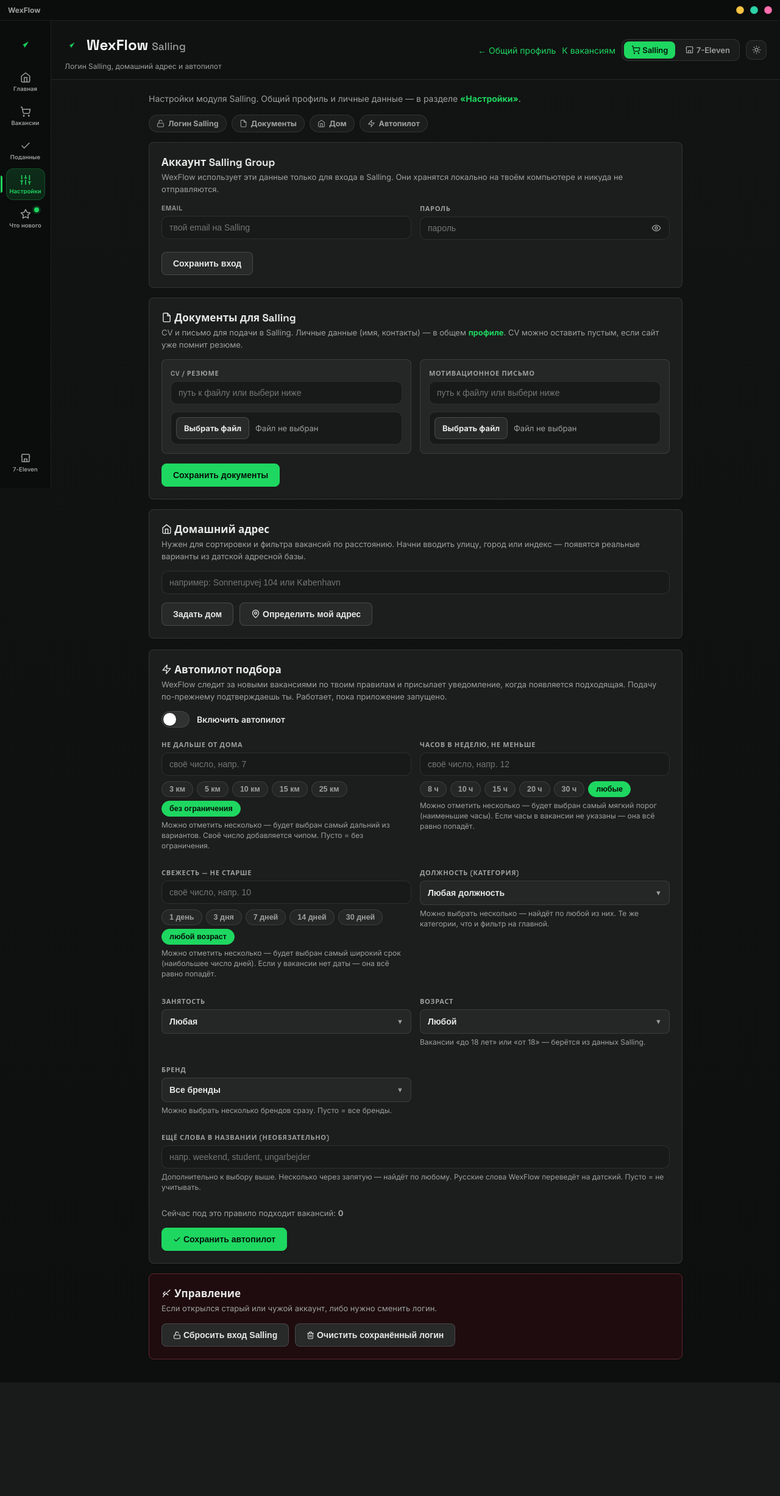
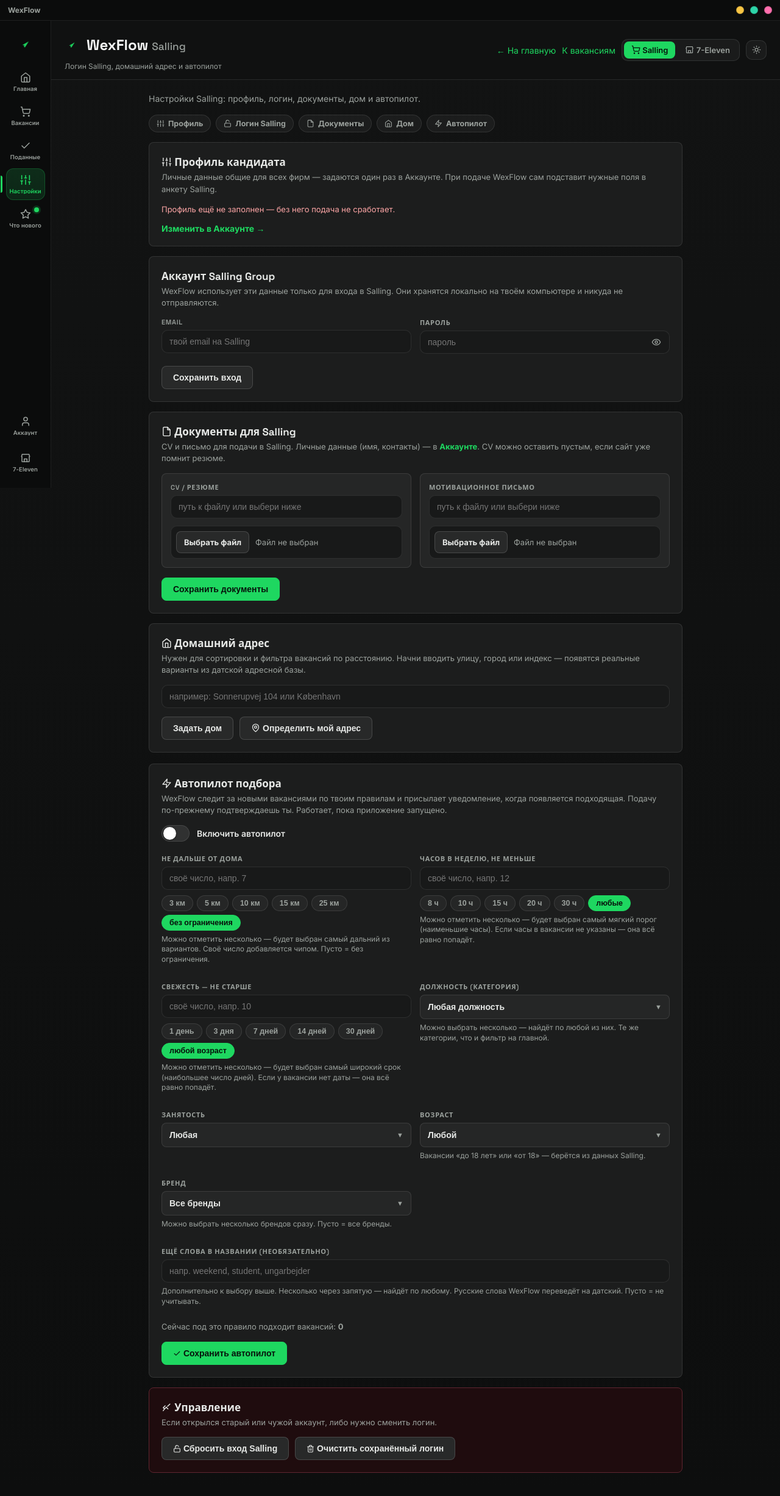
Before and after one commit to wexwxee/wexflow, a FastAPI app: page /settings in a window 1280 px wide. Shown: the whole page at 61% size. Before the commit the page ends 2229 px from the top, so only its background shows below. Run offline with FastAPI, Linux system fonts and the light colour scheme.

Commit message:
feat(settings): разделить «Аккаунт» (общее) и «Настройки Salling»
- профиль кандидата живёт в Аккаунте (/account) — один на все фирмы;
- /settings показывает только Salling (логин, документы, дом, автопилот) и
  компактную сводку профиля со ссылкой в Аккаунт;
- в боковой панели две точки: «Настройки» → Salling, «Аккаунт» → общее.

Co-Authored-By: Claude Opus 4.8 <noreply@anthropic.com>

```diff
--- a/templates/_ui.html
+++ b/templates/_ui.html
@@ -19,10 +19,11 @@
       <a class="wex-side-btn {{ 'active' if active == 'hub' }}" href="/hub" data-tip-title="Главная" data-tip-body="Стартовый экран WexFlow с быстрым входом в оба модуля.">{{ ic.i('home', 18) }}<span>Главная</span></a>
       <a class="wex-side-btn {{ 'active' if active == 'jobs' }}" href="/" data-tip-title="Вакансии" data-tip-body="Лента вакансий Salling: фильтры, статусы и пакетная подача.">{{ ic.i('cart', 18) }}<span>Вакансии</span></a>
       <a class="wex-side-btn {{ 'active' if active == 'applied' }}" href="/?status=applied" data-tip-title="Поданные" data-tip-body="Вакансии, на которые заявка уже отправлена.">{{ ic.i('check', 18) }}<span>Поданные</span></a>
-      <a class="wex-side-btn {{ 'active' if active == 'settings' }}" href="/account" data-tip-title="Настройки" data-tip-body="Профиль и личные данные — общие для всего приложения.">{{ ic.i('sliders', 18) }}<span>Настройки</span></a>
+      <a class="wex-side-btn {{ 'active' if active == 'settings' }}" href="/settings" data-tip-title="Настройки" data-tip-body="Настройки Salling: профиль кандидата, логин, документы, дом и автопилот.">{{ ic.i('sliders', 18) }}<span>Настройки</span></a>
       <button type="button" class="wex-side-btn" data-whatsnew-open data-tip-title="Что нового" data-tip-body="Список обновлений WexFlow и что изменилось в каждой версии.">{{ ic.i('star', 18) }}<span>Что нового</span></button>
     </nav>
     <div class="wex-side-spacer"></div>
+    <a class="wex-side-btn {{ 'active' if active == 'account' }}" href="/account" data-tip-title="Аккаунт" data-tip-body="Общие настройки: профиль кандидата, подписка и параметры приложения — не привязаны к фирме.">{{ ic.i('user', 18) }}<span>Аккаунт</span></a>
     {% if show_billing() %}
     <a class="wex-side-btn" href="/account#подписка" data-tip-title="Твой тариф" data-tip-body="Текущий тариф подписки. Нажми, чтобы посмотреть планы.">{{ ic.i('star', 18) }}<span>{{ plan_label() }}</span></a>
     {% endif %}
--- a/templates/settings.html
+++ b/templates/settings.html
@@ -153,16 +153,17 @@
   </div>
   <div class="wex-topbar-spacer"></div>
   <div class="wex-header-actions">
-    <a class="tablink" href="/account">← Общий профиль</a>
+    <a class="tablink" href="/hub">← На главную</a>
     <a class="tablink" href="/">К вакансиям</a>
     {{ ui.app_switch() }}
     {{ ui.theme_toggle() }}
   </div>
 </header>
 <section class="wex-workbench wex-narrow">
-  <p class="sub">Настройки модуля Salling. Общий профиль и личные данные — в разделе <a class="crosslink" href="/account">«Настройки»</a>.</p>
+  <p class="sub">Настройки Salling: профиль, логин, документы, дом и автопилот.</p>
 
   <nav class="sec-nav">
+    <a href="#profile">{{ ic.i('sliders', 13) }} Профиль</a>
     <a href="#login">{{ ic.i('unlock', 13) }} Логин Salling</a>
     <a href="#documents">{{ ic.i('file', 13) }} Документы</a>
     <a href="#home">{{ ic.i('home', 13) }} Дом</a>
@@ -170,7 +171,20 @@
   </nav>
 
   {% if saved %}<div class="ok">{{ ic.i('check', 13) }} Сохранено.</div>{% endif %}
+  {% if missing_fields %}<div class="err">Нужно заполнить в профиле: {{ missing_fields|join(', ') }}.</div>{% endif %}
   {% if geoerror %}<div class="err">Не удалось распознать адрес дома — попробуй точнее (улица, город или индекс).</div>{% endif %}
+
+  <!-- Профиль кандидата живёт в Аккаунте (общий, заполняется один раз) -->
+  <div class="panel" id="profile">
+    <h2>{{ ic.i('sliders', 17) }} Профиль кандидата</h2>
+    <p class="hint">Личные данные общие для всех фирм — задаются один раз в Аккаунте. При подаче WexFlow сам подставит нужные поля в анкету Salling.</p>
+    {% if profile.first_name or profile.email %}
+    <p class="hint" style="margin:0 0 12px;">Сейчас: <b>{{ profile.first_name }} {{ profile.last_name }}</b>{% if profile.email %} · {{ profile.email }}{% endif %}{% if profile.phone %} · {{ profile.phone }}{% endif %}</p>
+    {% else %}
+    <p class="hint" style="margin:0 0 12px;color:var(--err-txt);">Профиль ещё не заполнен — без него подача не сработает.</p>
+    {% endif %}
+    <div class="actions"><a class="crosslink" href="/account#profile">Изменить в Аккаунте →</a></div>
+  </div>
 
   <!-- Аккаунт Salling -->
   <form id="login" class="panel" method="post" action="/credentials/save">
@@ -192,7 +206,7 @@
   <!-- Документы для Salling -->
   <form id="documents" class="panel" method="post" action="/settings/documents/save" enctype="multipart/form-data">
     <h2>{{ ic.i('file', 17) }} Документы для Salling</h2>
-    <p class="hint">CV и письмо для подачи в Salling. Личные данные (имя, контакты) — в общем <a class="crosslink" href="/account">профиле</a>. CV можно оставить пустым, если сайт уже помнит резюме.</p>
+    <p class="hint">CV и письмо для подачи в Salling. Личные данные (имя, контакты) — в <a class="crosslink" href="/account#profile">Аккаунте</a>. CV можно оставить пустым, если сайт уже помнит резюме.</p>
     <div class="grid2">
       <div class="file-card">
         <label class="lbl">CV / резюме</label>
@@ -838,7 +852,7 @@
   }
 </script>
 <script>
-  // Профиль/документы переехали в «Общие настройки» (/account) — их JS живёт там.
+  // Профиль кандидата редактируется в Аккаунте (/account). Здесь — только сводка.
   document.querySelectorAll('[data-suggest]').forEach((field) => {
     const input = field.querySelector('input');
     const menu = field.querySelector('.suggest-menu');
```
Also changed, not shown: templates/account.html (+6 -6 lines).
